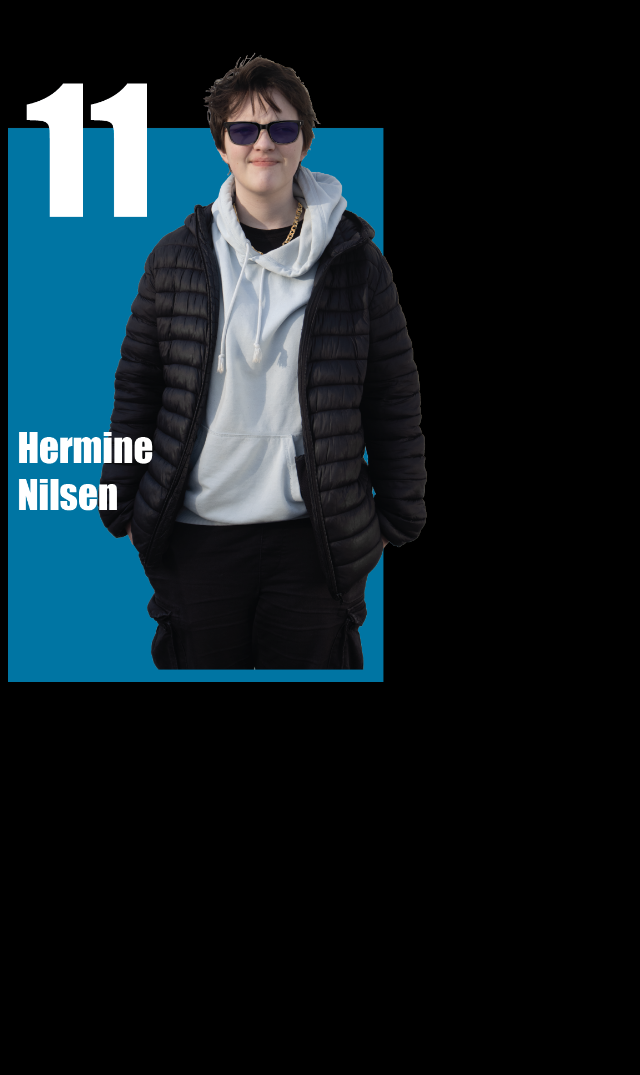
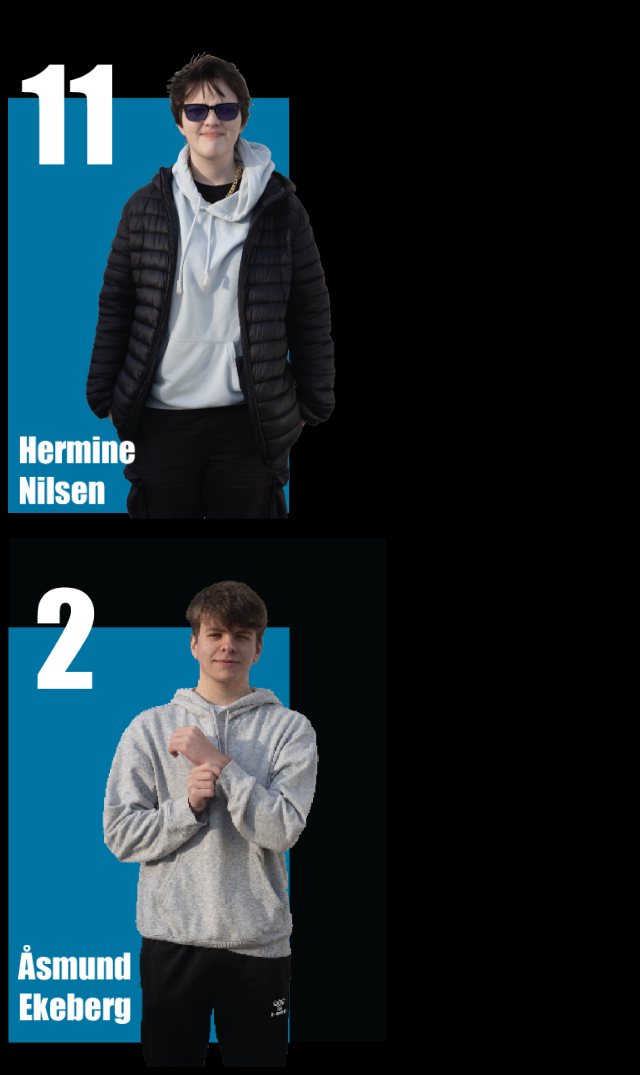
Before and after one commit to Herminefhn/Klassen2, a plain HTML site: page index.html in a window 1280 px wide. Shown: the whole page, without its empty margins (0-640 px from the left). Before the commit the page ends 800 px from the top, so only its background shows below. Drawn offline with Linux system fonts and the light colour scheme.

Commit message:
uyfi
o7t78

```diff
--- a/css/main.css
+++ b/css/main.css
@@ -1,10 +1,18 @@
+* {
+    box-sizing: border-box;
+}
 
 html {
     background-color: rgb(0, 0, 0);
 }
 
+
 .container {
     overflow: hidden;
+    position: relative;
+    display: grid;
+    grid-template-columns: repeat(auto auto auto); /* Adjust the number of columns and their width as needed */
+    grid-gap: 10px; /* Adjust the gap between images */
 }
 
 
@@ -18,29 +26,50 @@ html {
 
 }
 
-.container {
-    position: relative;
-}
-
 .bilde img {
-    width: 40%;
+    width: 30%;
     height: auto;
     top: 0;
     left: 0;
 }
 
 .bilde2 img {
-    width: 33%;
+    width: 25%;
     height: auto;
     position: absolute;
-    top: 36px;
-    left: 45px;
+    top: 6.9%;
+    left: 3.5%;
 }
 
 .bilde3 img {
-    width: 18.5%;
+    width: 16%;
     height: auto;
     position: absolute;
-    top: 420px;
-    left: 9px;
+    top: 80.3%;
+    left: 0.8%;
 }
+
+
+.bilde4 img {
+    width: 30%;
+    height: auto;
+    top: 0;
+    left: 0;
+}
+
+.bilde5 img {
+    width: 31%;
+    height: auto;
+    position: absolute;
+    bottom: 0%;
+    left: 2.5%;
+
+}
+
+.bilde6 img {
+    width: 9%;
+    height: auto;
+    position: absolute;
+    top: 77%;
+    left: 0.8%;
+}
--- a/index.html
+++ b/index.html
@@ -33,6 +33,29 @@
 
     </div>
 
+    <div class="container">
+
+        <div class="bilde4">
+            <img id="img4" src="img/ÅSG1.png">
+        </div>
+
+        <div class="img-container">
+
+            <div class="bilde5">
+                <img id="img5" src="img/ÅSG3.png">
+            </div>
+
+        </div>
+
+        <div class="bilde6">
+            <img id="img6" src="img/Åsg2fixed.png">
+        </div>
+
+    </div>
+
+
+
+
 </body>
 
 
```
Lines whose indentation alone changed are shown as unchanged.
